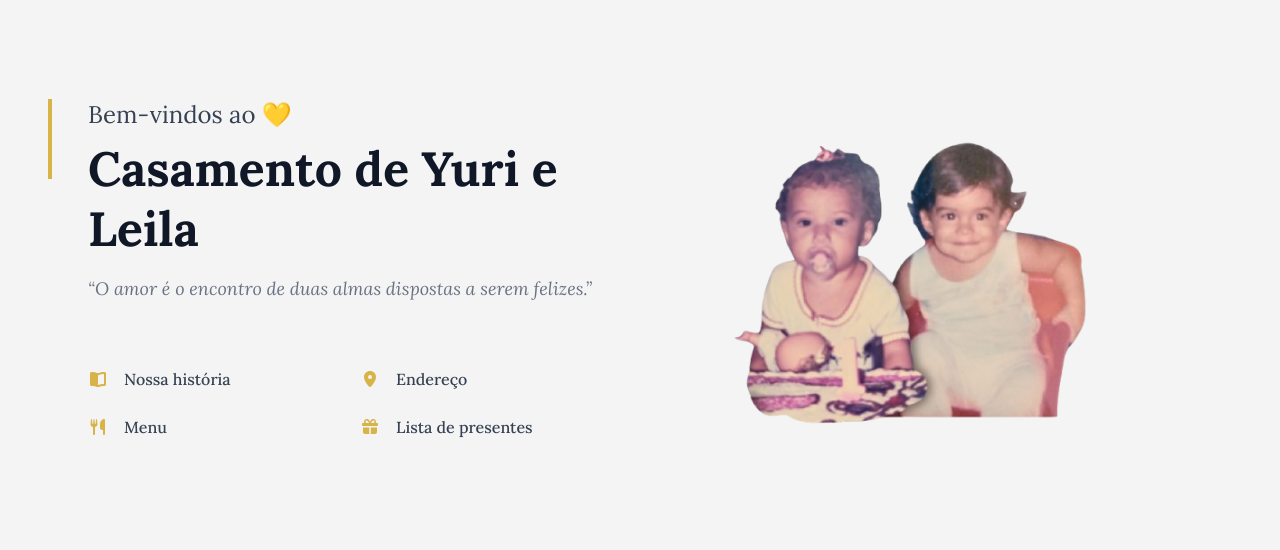
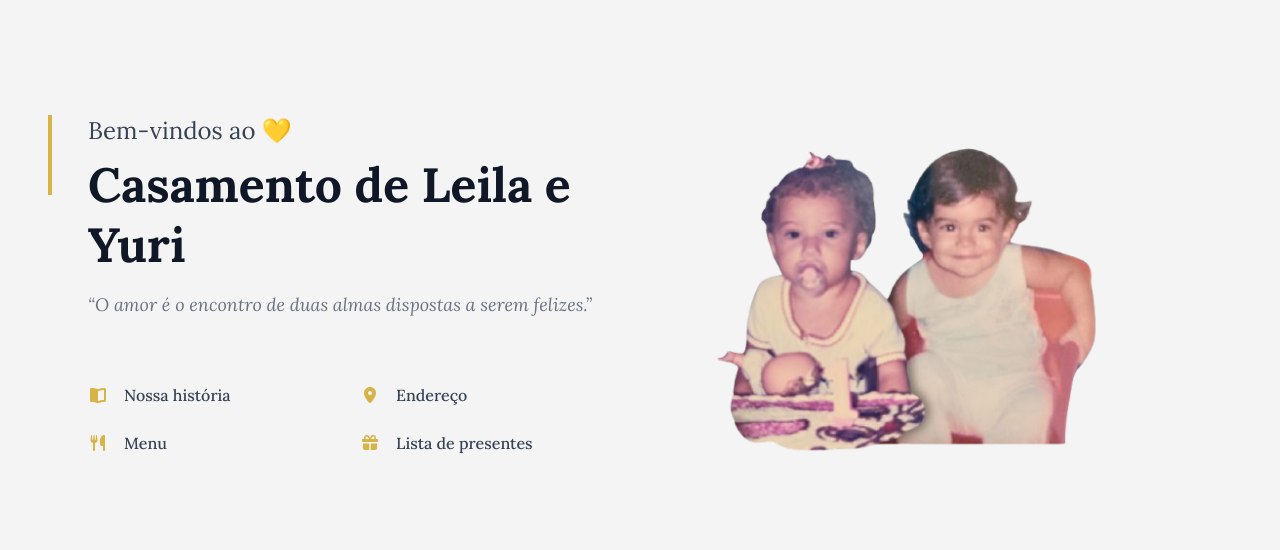
Before and after one commit to YuriDeiverson/Casamento, a React (Vite) app: page / in a window 1280 px wide. Shown: the part 218-768 px from the top of the page. Built offline with nearby package versions, Linux system fonts and the light colour scheme; no server answers; the database is empty.

Commit message:
fotocrianças

```diff
--- a/src/components/Header.tsx
+++ b/src/components/Header.tsx
@@ -46,7 +46,7 @@ const Header: React.FC = () => {
               Bem-vindos ao <span className="text-[#d8b348]">💛</span>
             </motion.h1>
             <motion.h2 variants={itemVariants} className="text-4xl sm:text-5xl font-extrabold text-gray-900 mt-2 leading-tight">
-              Casamento de Yuri e Leila
+              Casamento de Leila e Yuri
             </motion.h2>
 
             <motion.p variants={itemVariants} className="text-gray-500 italic mt-4 text-base sm:text-lg max-w-lg">
@@ -74,11 +74,15 @@ const Header: React.FC = () => {
           </div>
         </div>
 
-        <motion.div variants={imageVariants} className="flex-1 w-full flex justify-center mt-10 md:mt-0">
+      <motion.div
+  variants={imageVariants}
+  className="flex-1 w-full flex justify-center mt-10 md:mt-0"
+>
   <img
     src={imagemCriancas}
     alt="Foto do casal criança"
-    className="w-3/4 sm:w-1/2 md:w-full max-w-lg rounded-2xl object-cover mx-auto"
+    className="w-full sm:w-3/4 md:w-full rounded-2xl mx-auto
+               object-contain sm:object-cover"
   />
 </motion.div>
       </motion.div>
```
